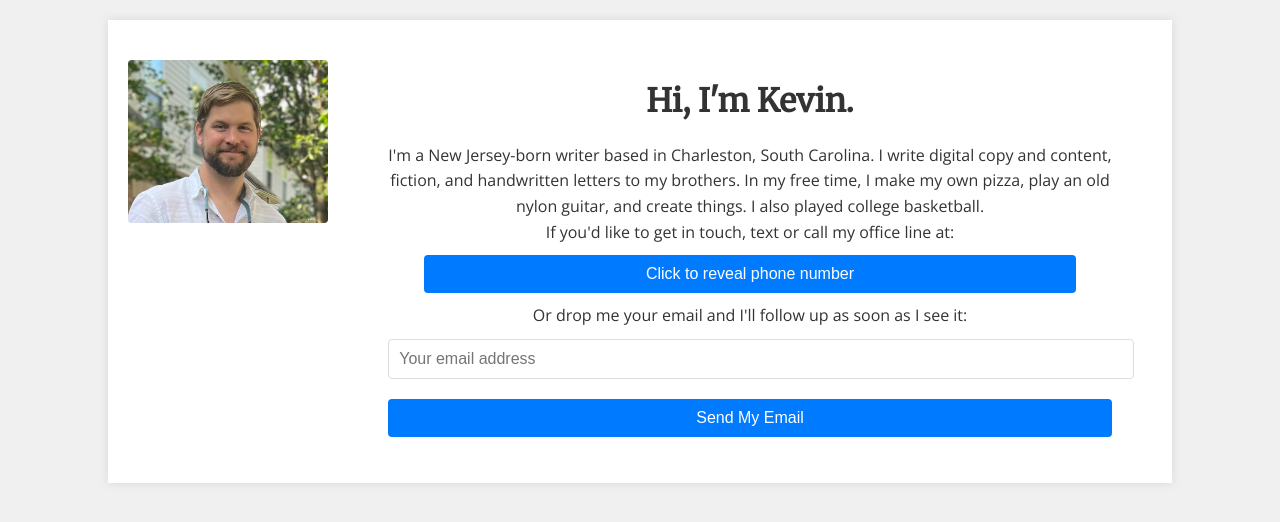
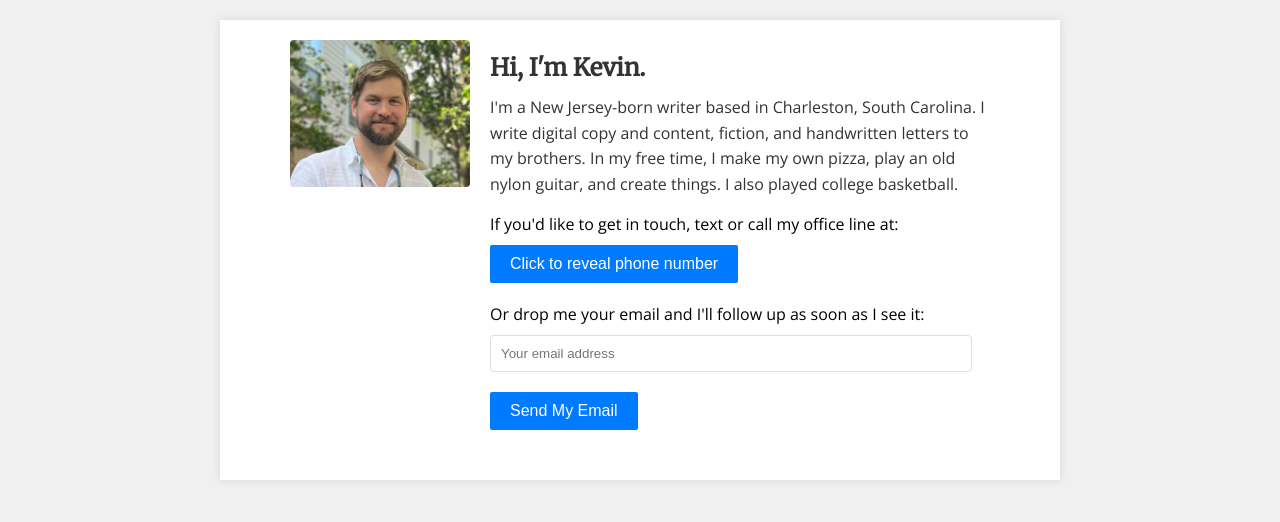
Before and after one commit to khobster/bubtheescapeartist, a plain HTML site: page bio-contact.html in a window 1280 px wide. Drawn offline with nearby package versions, Linux system fonts and the light colour scheme.

Commit message:
Update bio-contact.html

```diff
--- a/bio-contact.html
+++ b/bio-contact.html
@@ -20,76 +20,84 @@
             text-align: center; /* Center text on smaller screens */
         }
         .container {
-            width: 100%; /* Use full width on smaller screens */
-            max-width: 1024px; /* Maximum width of the container */
+            width: 90%; /* Responsive width */
+            max-width: 800px; /* Maximum width of the container */
             background-color: white;
             margin: 20px auto; /* Auto margins for center alignment */
             padding: 20px;
             box-shadow: 0 0 10px rgba(0, 0, 0, 0.1);
+            text-align: left; /* Left-align text for the container */
         }
         .profile {
-            display: block; /* Use block for better stacking on mobile */
-            margin: auto;
+            display: block; /* Use block layout by default */
+            margin-bottom: 20px;
         }
         .profile-image {
-            width: 100%; /* Make image responsive */
-            max-width: 300px; /* Set a max-width for the image on mobile */
-            margin: 20px auto; /* Center the image */
+            width: 100%;
+            max-width: 180px; /* Set a max-width for the image */
+            margin: 0 auto 20px; /* Center the image with margin */
+            display: block;
             border-radius: 4px;
         }
         .profile-content {
-            width: 100%;
-            margin-top: 20px;
+            display: block;
         }
         .profile-name {
             font-family: 'Merriweather', serif;
             color: #333;
-            font-size: 1.5em; /* Adjust headline size for mobile */
+            font-size: 24px; /* Fixed font size for headlines */
+            margin: 0.5em 0;
         }
-        .profile-text,
-        .profile-contact {
-            font-size: 1em; /* Standard font size for text */
+        .profile-text {
+            font-size: 16px; /* Fixed font size for text */
             color: #333;
             line-height: 1.6;
-            margin: 0 5%; /* Add side margins for text */
+            margin: 0 0 1em;
         }
-        input[type=email],
+        .profile-contact,
         .contact-button,
         .email-button {
-            font-size: 1em; /* Adjust text size for mobile */
-            width: 90%; /* Make input and buttons responsive */
-            margin: 10px 5%; /* Add margins for centering */
-            padding: 10px; /* Padding for inputs and buttons */
+            font-size: 16px; /* Fixed font size for text */
+            margin: 10px 0;
+        }
+        input[type=email] {
+            width: calc(100% - 40px); /* Responsive width with padding */
+            padding: 10px; /* Padding for inputs */
             border: 1px solid #ddd; /* Subtle border for inputs */
-            border-radius: 4px; /* Rounded corners for inputs and buttons */
+            border-radius: 4px; /* Rounded corners for inputs */
+            margin-bottom: 10px; /* Space below input field */
         }
         .contact-button,
         .email-button {
             background-color: #007bff;
             color: white;
             border: none;
+            padding: 10px 20px;
             cursor: pointer;
+            border-radius: 2px;
+            width: auto; /* Auto width for buttons */
+            display: inline-block; /* Allow buttons to sit next to each other */
         }
         .contact-button:hover,
         .email-button:hover {
             background-color: #0056b3;
         }
-        /* Media query for larger screens */
-        @media (min-width: 600px) {
+
+        @media (min-width: 768px) {
             .profile {
                 display: flex;
                 align-items: flex-start; /* Align items to the start on larger screens */
+                justify-content: center; /* Center items in the container */
+                text-align: left; /* Left-align text within profile content */
             }
             .profile-image {
-                width: auto; /* Auto width for larger screens */
-                max-width: 200px; /* Max width for the image */
-                margin-right: 20px; /* Space between image and content */
+                margin: 0 20px 0 0; /* Add right margin to image */
             }
             .profile-content {
-                width: auto; /* Auto width for content on larger screens */
+                max-width: 500px; /* Max width for the content */
             }
-            .profile-name {
-                font-size: 2em; /* Larger text for headlines on larger screens */
+            .container {
+                text-align: center; /* Center text in the container */
             }
         }
     </style>
@@ -110,15 +118,16 @@
                 </p>
                 <p class="profile-contact">
                     Or drop me your email and I'll follow up as soon as I see it:
-                    <!-- EmailJS form to submit the user's email -->
-                    <form id="emailForm">
-                        <input type="email" name="user_email" placeholder="Your email address" required>
-                        <button type="submit" class="email-button">Send My Email</button>
-                    </form>
                 </p>
+                <!-- EmailJS form to submit the user's email -->
+                <form id="emailForm">
+                    <input type="email" name="user_email" placeholder="Your email address" required>
+                    <button type="submit" class="email-button">Send My Email</button>
+                </form>
             </div>
         </div>
     </div>
+
     <script type="text/javascript">
         document.getElementById('emailForm').addEventListener('submit', function(event) {
             event.preventDefault();
```
